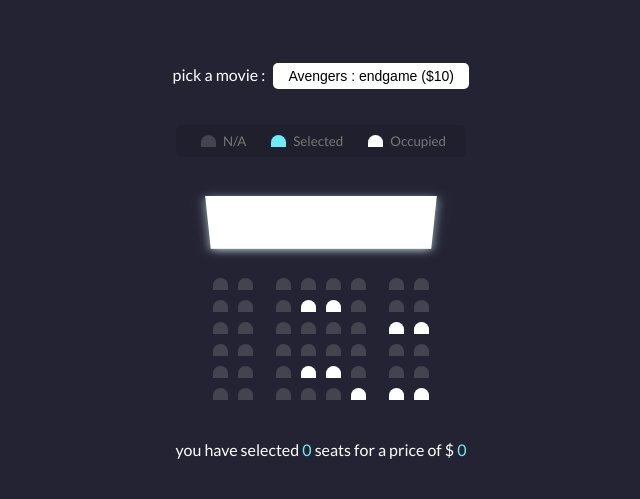
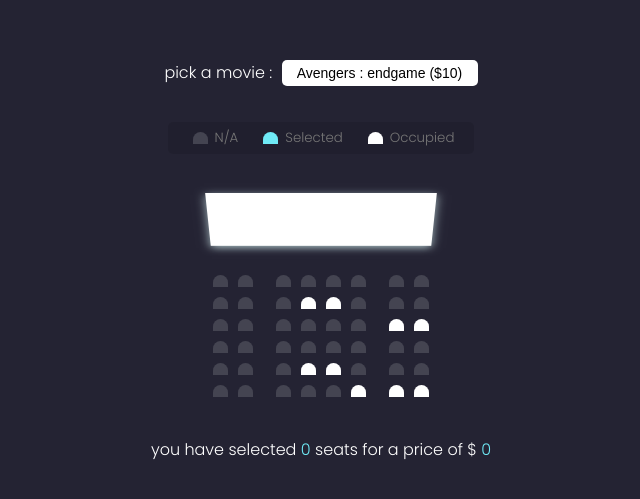
Before and after one commit to Er-Med/movie-seat-booking, a plain HTML site: page index.html in a window 1280 px wide. Shown: the part 147-646 px from the top of the page, without its empty margins (319-959 px from the left). Drawn offline with Linux system fonts and the light colour scheme.

Commit message:
Update style.css

```diff
--- a/style.css
+++ b/style.css
@@ -1,4 +1,4 @@
-@import url('https://fonts.googleapis.com/css2?family=Lato&display=swap');
+@import url('https://fonts.googleapis.com/css2?family=Poppins:ital,wght@0,300;1,200;1,300&display=swap');
 
 *{
   box-sizing: border-box;
@@ -7,13 +7,13 @@
 body{
   background-color: #242333;
   color: #fff;
+  font-family: 'Poppins', sans-serif;
   display:flex;
   flex-direction: column;
   justify-content: center;
   align-items: center;
   height: 100vh;
   margin: 0;
-  font-family: 'lato', sans-serif;
 }
 
 .movie-container{
```
